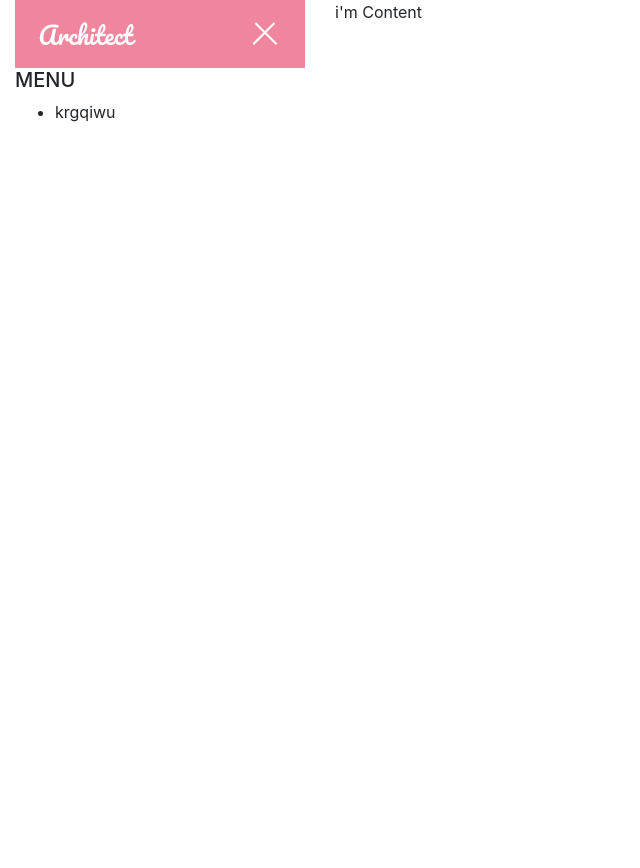
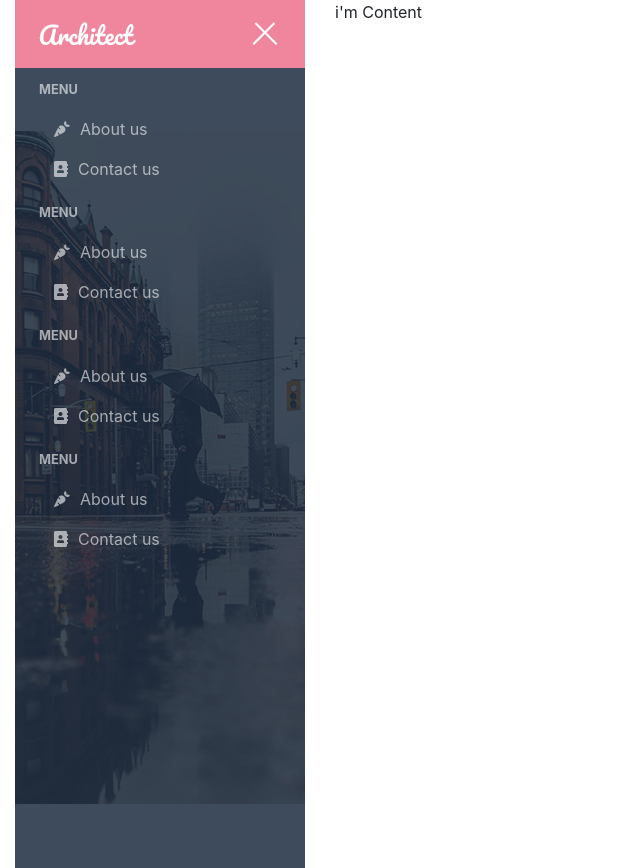
Before and after one commit to morinodanaka/panel-admin, a React (Create React App) app: page / in a window 1280 px wide. Shown: the whole page, without its empty margins (0-640 px from the left). Before the commit the page ends 800 px from the top, so only its background shows below. Built offline with nearby package versions, Linux system fonts and the light colour scheme.

Commit message:
Done sidebar

```diff
--- a/package.json
+++ b/package.json
@@ -3,6 +3,9 @@
   "version": "0.1.0",
   "private": true,
   "dependencies": {
+    "@fortawesome/fontawesome-svg-core": "^1.2.28",
+    "@fortawesome/free-solid-svg-icons": "^5.13.0",
+    "@fortawesome/react-fontawesome": "^0.1.9",
     "@testing-library/jest-dom": "^4.2.4",
     "@testing-library/react": "^9.3.2",
     "@testing-library/user-event": "^7.1.2",
--- a/src/component/Sidebar/menuSidebar/menuSidebar.js
+++ b/src/component/Sidebar/menuSidebar/menuSidebar.js
@@ -1,12 +1,77 @@
-import React from 'react'
+import React from 'react';
+import { Link } from 'react-router-dom'
+import { faAddressBook, faCarrot } from "@fortawesome/free-solid-svg-icons";
+import { FontAwesomeIcon } from "@fortawesome/react-fontawesome";
+import "./menuSidebar.scss";
+
 
 function MenuSidebar() {
   return (
     <aside>
       <h5>MENU</h5>
       <ul>
-        <li>krgqiwu</li>
+        <li>
+          <Link>
+            <FontAwesomeIcon className="custom" icon={faCarrot} />
+              About us
+          </Link>
+        </li>
+        <li>
+          <Link>
+            <FontAwesomeIcon className="custom" icon={faAddressBook} />
+              Contact us
+          </Link>
+        </li>
       </ul>
+
+      <h5>MENU</h5>
+      <ul>
+        <li>
+          <Link>
+            <FontAwesomeIcon className="custom" icon={faCarrot} />
+              About us
+          </Link>
+        </li>
+        <li>
+          <Link>
+            <FontAwesomeIcon className="custom" icon={faAddressBook} />
+              Contact us
+          </Link>
+        </li>
+      </ul>
+
+      <h5>MENU</h5>
+      <ul>
+        <li>
+          <Link>
+            <FontAwesomeIcon className="custom" icon={faCarrot} />
+              About us
+          </Link>
+        </li>
+        <li>
+          <Link>
+            <FontAwesomeIcon className="custom" icon={faAddressBook} />
+              Contact us
+          </Link>
+        </li>
+      </ul>
+
+      <h5>MENU</h5>
+      <ul>
+        <li>
+          <Link>
+            <FontAwesomeIcon className="custom" icon={faCarrot} />
+              About us
+          </Link>
+        </li>
+        <li>
+          <Link>
+            <FontAwesomeIcon className="custom" icon={faAddressBook} />
+              Contact us
+          </Link>
+        </li>
+      </ul>
+
     </aside>
   )
 }
--- a/src/component/Sidebar/menuSidebar/menuSidebar.scss
+++ b/src/component/Sidebar/menuSidebar/menuSidebar.scss
@@ -1,20 +1,61 @@
-$bgMenu:'';
+$bgMenu: "../../../assets/images/bg.jpg";
+$grayWhite: #ffffff99;
+$blueOverlay: #1d2c40d9;
 
 aside {
-  h3 {
+  padding: 2px 1.5rem 1.5rem;
+  background: url("../../../assets/images/bg.jpg") no-repeat center;
+  position: relative;
+  height: 100vh;
+
+  &:after {
+    position: absolute;
+    content: "";
+    background: $blueOverlay;
+    top: 0;
+    left: 0;
+    bottom: 0;
+    right: 0;
+  }
+
+  h5 {
     text-transform: uppercase;
     font-size: 0.8rem;
     margin: 0.75rem 0;
     font-weight: bold;
-    color: #033C73;
+    color: $grayWhite;
     white-space: nowrap;
     position: relative;
+    z-index: 10;
   }
 
   ul {
+    position: relative;
+    z-index: 10;
+    list-style: none;
+    list-style-position: inside;
+    padding: 0;
+
     li {
       a {
         text-decoration: none;
+        color: $grayWhite !important;
+        display: block;
+        line-height: 2.5rem;
+        height: 2.5rem;
+        position: relative;
+        border-radius: 0.25rem;
+        padding: 0 15px;
+        transition: all 0.5s;
+
+        &:hover {
+          background: #ffffff1f;
+          text-decoration: none;
+        }
+
+        .custom {
+          margin-right: 10px;
+        }
       }
     }
   }
```
Also changed, not shown: src/assets/images/bg.jpg (added), 1 other file (tests, documents, lock files or other folders).
